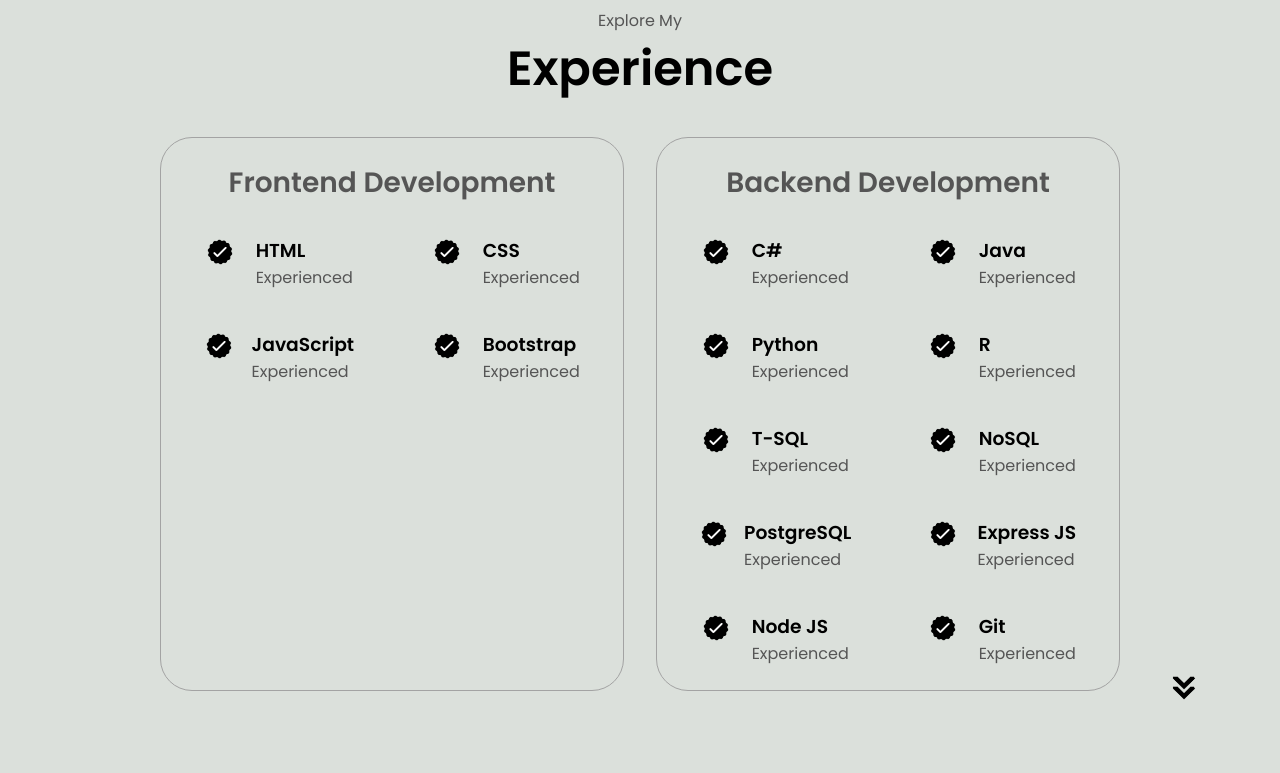
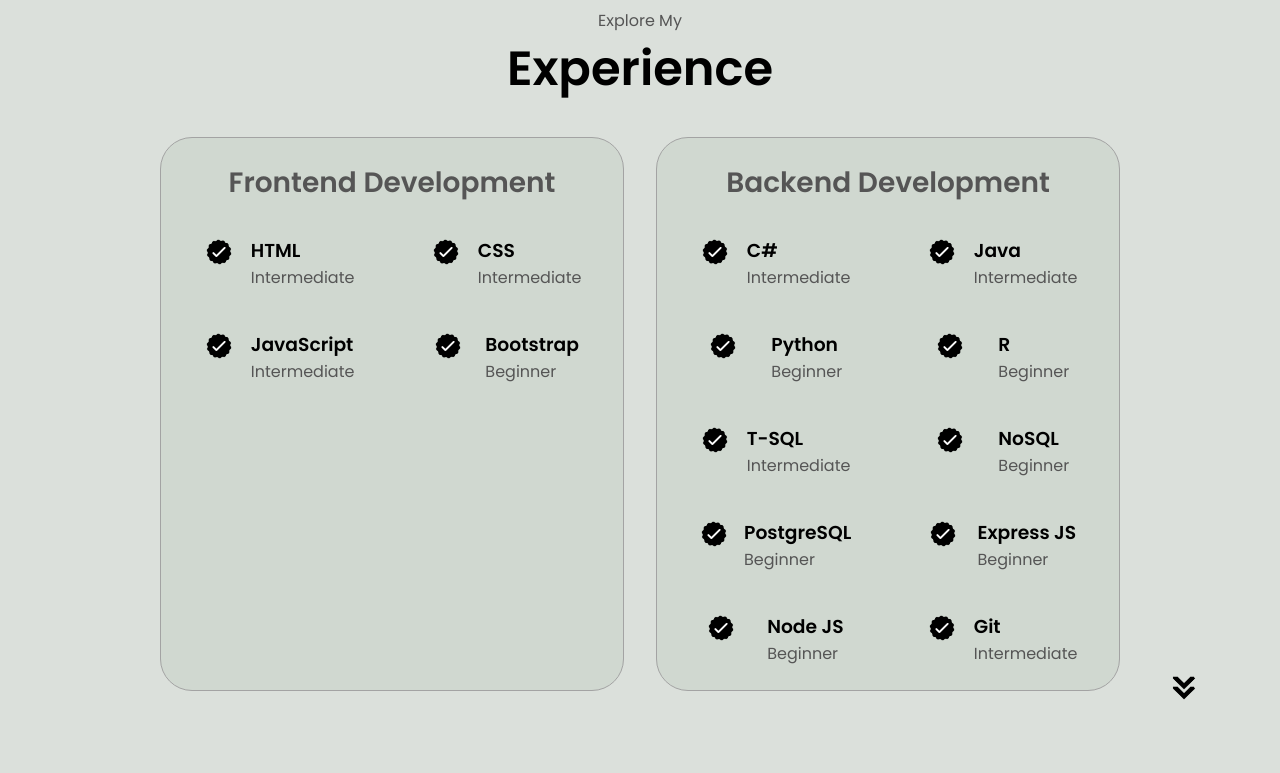
Before and after one commit to Ashley-Vetter/portfolio-v1, a plain HTML site: page index.html in a window 1280 px wide. Shown: the part 1680-2453 px from the top of the page. Drawn offline with Linux system fonts and the light colour scheme.

Commit message:
Almost final touches

```diff
--- a/index.html
+++ b/index.html
@@ -13,7 +13,7 @@
 </head>
 <body>
     <nav id="desktop-nav">
-        <div class="logo">Ed Boy</div>
+        <div class="logo">AV</div>
         <div>
             <ul class="nav-links">
                 <li><a href="#about">About</a></li>
@@ -26,7 +26,7 @@
     </nav>
 
     <nav id="hamburger-nav">
-        <div class="logo">Ed</div>
+        <div class="logo">AV</div>
         <div class="hamburger-menu">
             <div class="hamburger-icon" onclick="toggleMenu()">
                 <span></span>
@@ -44,12 +44,12 @@
 
     <section id="profile">
         <div class="section_pic-container">
-            <img src="./assets/profile-pic-me.jpg" alt="Ashley Vetter Profile Picture" class="profile-pic">
+            <img src="./assets/profile-pic.jpg" alt="Ashley Vetter Profile Picture" class="profile-pic">
         </div>
         <div class="section_text">
             <p class="section_text_p1">Hello I'm</p>
             <h1 class="title">Ashley Vetter</h1>
-            <p class="section_text_p2">Full-Stack Developer</p>
+            <p class="section_text_p2">Aspiring Full-Stack Developer</p>
             <div class="btn-container">
                 <button class="btn btn-colour-2" onclick="window.open('./assets/Ashley Vetter CV.pdf')">
                     Download CV
@@ -72,7 +72,7 @@
         <h1 class="title">About me</h1>
         <div class="section-container">
             <div class="section_pic-container">
-                <img src="./assets/profile-pic-me.jpg" alt="Profile Picture" class="about-pic">
+                <img src="./assets/sub-pic.jpg" alt="Profile Picture" class="about-pic">
             </div>
             <div class="about-details-container">
                 <div class="about-containers">
@@ -110,28 +110,28 @@
                             <img src="./assets/checkmark.png" alt="Experience Icon" class="icon">
                             <div>
                                 <h3>HTML</h3>
-                                <p>Experienced</p>
+                                <p>Intermediate</p>
                             </div>
                         </article>
                         <article>
                             <img src="./assets/checkmark.png" alt="Experience Icon" class="icon">
                             <div>
                                 <h3>CSS</h3>
-                                <p>Experienced</p>
+                                <p>Intermediate</p>
                             </div>
                         </article>
                         <article>
                             <img src="./assets/checkmark.png" alt="Experience Icon" class="icon">
                             <div>
                                 <h3>JavaScript</h3>
-                                <p>Experienced</p>
+                                <p>Intermediate</p>
                             </div>
                         </article>
                         <article>
                             <img src="./assets/checkmark.png" alt="Experience Icon" class="icon">
                             <div>
                                 <h3>Bootstrap</h3>
-                                <p>Experienced</p>
+                                <p>Beginner</p>
                             </div>
                         </article>
                     </div>
@@ -143,70 +143,70 @@
                             <img src="./assets/checkmark.png" alt="Experience Icon" class="icon">
                             <div>
                                 <h3>C#</h3>
-                                <p>Experienced</p>
+                                <p>Intermediate</p>
                             </div>
                         </article>
                         <article>
                             <img src="./assets/checkmark.png" alt="Experience Icon" class="icon">
                             <div>
                                 <h3>Java</h3>
-                                <p>Experienced</p>
+                                <p>Intermediate</p>
                             </div>
                         </article>
                         <article>
                             <img src="./assets/checkmark.png" alt="Experience Icon" class="icon">
                             <div>
                                 <h3>Python</h3>
-                                <p>Experienced</p>
+                                <p>Beginner</p>
                             </div>
                         </article>
                         <article>
                             <img src="./assets/checkmark.png" alt="Experience Icon" class="icon">
                             <div>
                                 <h3>R</h3>
-                                <p>Experienced</p>
+                                <p>Beginner</p>
                             </div>
                         </article>
                         <article>
                             <img src="./assets/checkmark.png" alt="Experience Icon" class="icon">
                             <div>
                                 <h3>T-SQL</h3>
-                                <p>Experienced</p>
+                                <p>Intermediate</p>
                             </div>
                         </article>
                         <article>
                             <img src="./assets/checkmark.png" alt="Experience Icon" class="icon">
                             <div>
                                 <h3>NoSQL</h3>
-                                <p>Experienced</p>
+                                <p>Beginner</p>
                             </div>
                         </article>
                         <article>
                             <img src="./assets/checkmark.png" alt="Experience Icon" class="icon">
                             <div>
                                 <h3>PostgreSQL</h3>
-                                <p>Experienced</p>
+                                <p>Beginner</p>
                             </div>
                         </article>
                         <article>
                             <img src="./assets/checkmark.png" alt="Experience Icon" class="icon">
                             <div>
                                 <h3>Express JS</h3>
-                                <p>Experienced</p>
+                                <p>Beginner</p>
                             </div>
                         </article>
                         <article>
                             <img src="./assets/checkmark.png" alt="Experience Icon" class="icon">
                             <div>
                                 <h3>Node JS</h3>
-                                <p>Experienced</p>
+                                <p>Beginner</p>
                             </div>
                         </article>
                         <article>
                             <img src="./assets/checkmark.png" alt="Experience Icon" class="icon">
                             <div>
                                 <h3>Git</h3>
-                                <p>Experienced</p>
+                                <p>Intermediate</p>
                             </div>
                         </article>
                     </div>
@@ -278,8 +278,6 @@
                     <li><a href="#about">About</a></li>
                     <li><a href="#experience">Experience</a></li>
                     <li><a href="#projects">Projects</a></li>
-                    <li><a href="#contact">Contact</a></li>
-
                 </ul>
             </div>
         </nav>
--- a/style.css
+++ b/style.css
@@ -1,7 +1,4 @@
 /* General Styling */
-
-
-
 *{
     margin: 0;
     padding: 0;
@@ -36,6 +33,10 @@ nav{
     gap: 2rem;
     list-style: none;
     font-size: 1.5rem;
+}
+
+#desktop-nav{
+    background-color: #d0d8d0;
 }
 
 a {
@@ -156,7 +157,7 @@ section {
 }
 
 #profile .profile-pic{
-    border-radius: 250px;
+    border-radius: 100px;
 }
 
 .section_pic-container{
@@ -278,7 +279,7 @@ section {
 .details-container{
     padding: 1.5rem;
     flex: 1;
-    background: #DBE0DB;
+    background: #d0d8d0;
     border-radius: 2rem;
     border: #353535 0.1rem solid;
     border-color: #a3a3a3;
@@ -341,7 +342,7 @@ article .icon{
 
 .colour-container{
     border-color: #a3a3a3;
-    background: #DBE0DB;
+    background: #d0d8d0;
 }
 
 .project-img{
@@ -358,6 +359,7 @@ article .icon{
 .project-btn{
     color: #000;
     border-color: #a3a3a3;
+    background-color: #DBE0DB;
 }
 
 /* Contact */
```
Also changed, not shown: assets/profile-pic-me.jpg (deleted), assets/sub-pic.jpg (added), 1 other file.
